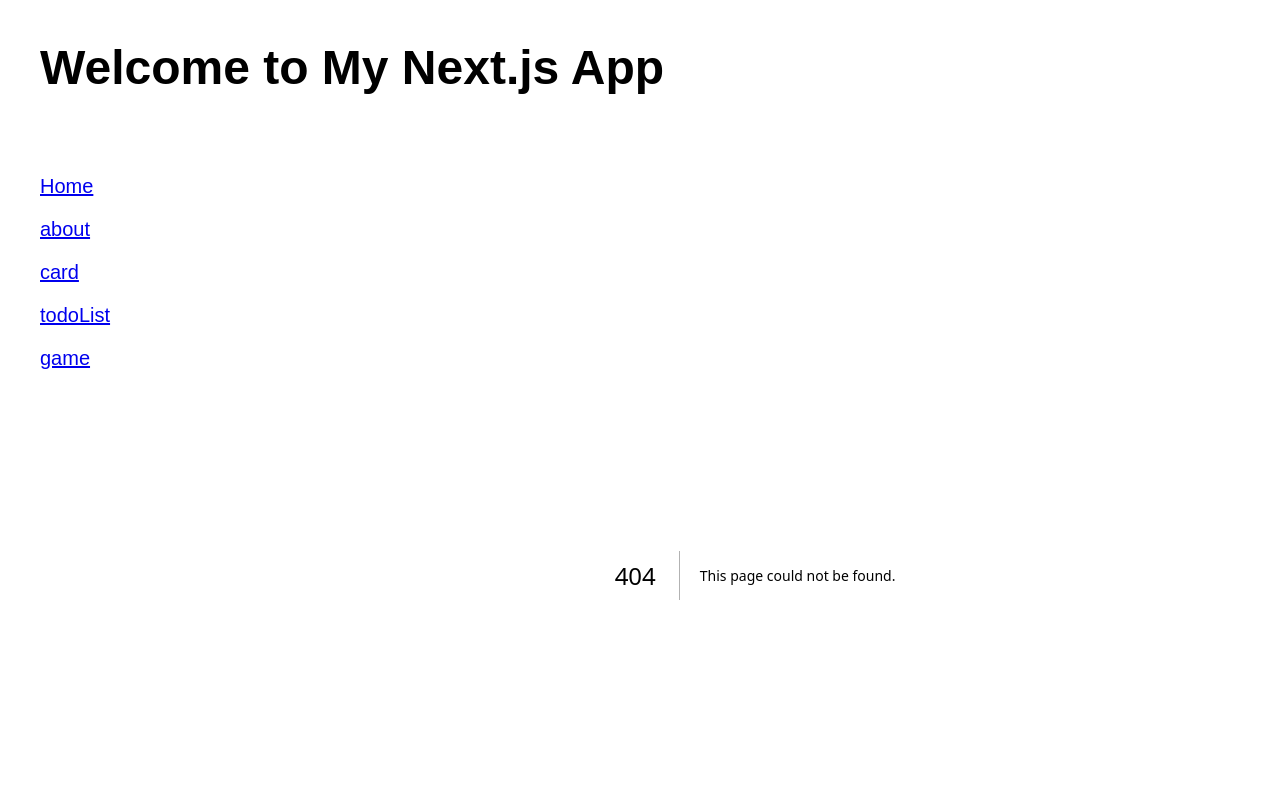
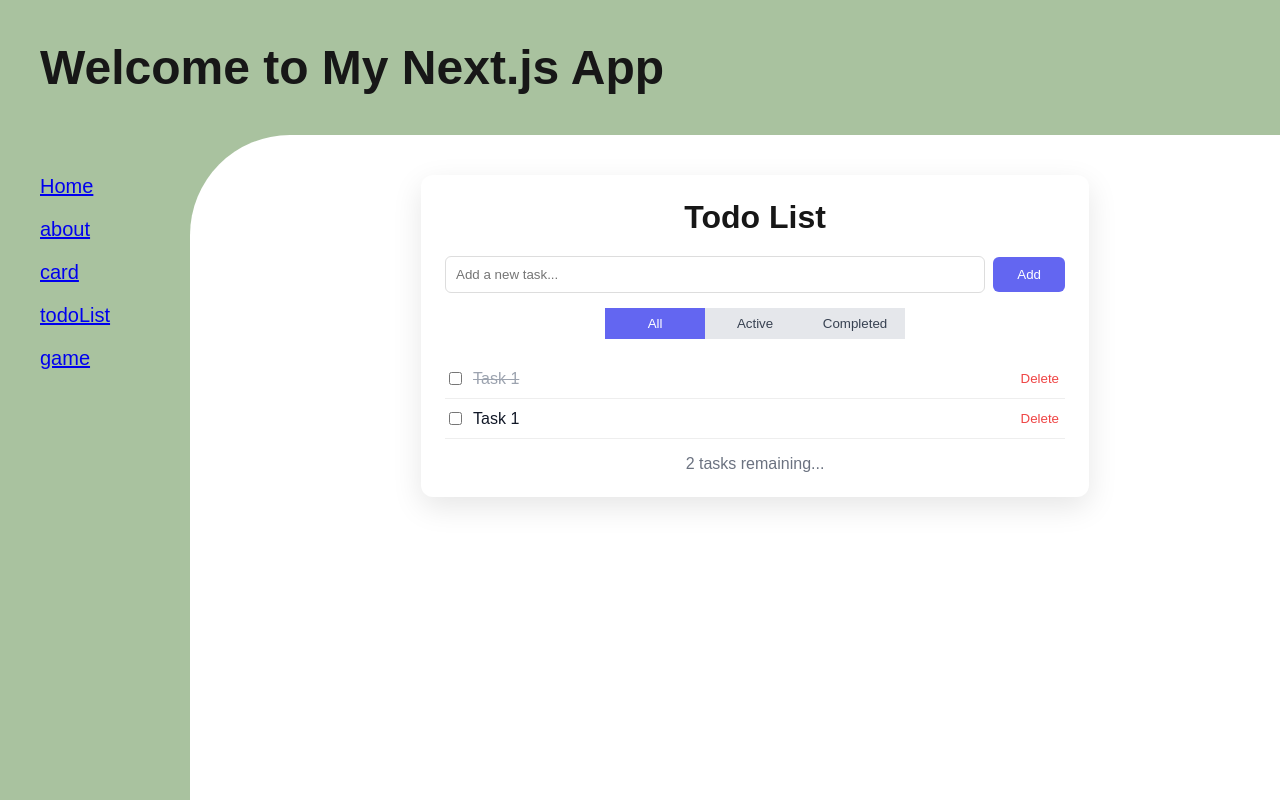
Before and after one commit to jkson83/reactNextJS, a Next.js app in the folder my-app/: page /todo in a window 1280 px wide. Before the commit this address had no page. Built offline with nearby package versions, Linux system fonts and the light colour scheme.

Commit message:
todolist 소스 업로드

```diff
--- a/my-app/package.json
+++ b/my-app/package.json
@@ -9,6 +9,8 @@
     "lint": "eslint"
   },
   "dependencies": {
+    "@emotion/react": "^11.14.0",
+    "@emotion/styled": "^11.14.1",
     "next": "16.1.6",
     "react": "19.2.3",
     "react-dom": "19.2.3",
--- a/my-app/src/app/card/page.js
+++ b/my-app/src/app/card/page.js
@@ -64,7 +64,7 @@ const DATAS = [
   {id:5, name: "동물이미지5", src: "/image/animal-e.png", alt: "", like: false},
 ];
 
-export default function Board() {
+export default function Card() {
   return (
     <>
       <SubHeader title="카드정보" />
--- /dev/null
+++ b/my-app/src/app/todo/mockTotos.js
@@ -0,0 +1,5 @@
+const Todo = [
+  { id: 1, text: "Recoil 공부하기", completed: true },
+  { id: 2, text: "Emotion 스타일링", completed: false },
+  { id: 3, text: "Todo 앱 완성하기", completed: false },
+];
--- /dev/null
+++ b/my-app/src/app/todo/page.js
@@ -0,0 +1,51 @@
+'use client';
+import {
+  TodoWrapper,
+  TodoBox,
+  Title,
+  Input,
+  Filter,
+  List,
+  Footer,
+  RemainText,
+} from "./styles";
+
+export default function todoList() {
+  return (
+    <>
+      <TodoWrapper>
+        <TodoBox>
+          <Title>Todo List</Title>
+          {/* 입력필드 */}
+          <Input.Row>
+            <Input.Field placeholder="Add a new task..." />
+            <Input.Button>Add</Input.Button>
+          </Input.Row>
+          {/* 검색필드 */}
+          <Filter.Row>
+            <Filter.Button active>All</Filter.Button>
+            <Filter.Button>Active</Filter.Button>
+            <Filter.Button>Completed</Filter.Button>
+          </Filter.Row>
+          {/* 리스트필드 */}
+          <List.Row>
+            <List.Item>
+              <List.Checkbox type="checkbox" />
+              <List.Text completed>Task 1</List.Text>
+              <List.DeleteButton>Delete</List.DeleteButton>
+            </List.Item>
+            <List.Item>
+              <List.Checkbox type="checkbox" />
+              <List.Text>Task 1</List.Text>
+              <List.DeleteButton>Delete</List.DeleteButton>
+            </List.Item>
+          </List.Row>
+          {/* 하단 */}
+          <Footer>
+            <RemainText>2 tasks remaining...</RemainText>
+          </Footer>
+        </TodoBox>
+      </TodoWrapper>
+    </>
+  );
+};
--- /dev/null
+++ b/my-app/src/app/todo/styles.js
@@ -0,0 +1,89 @@
+import styled from "@emotion/styled";
+
+export const TodoWrapper = styled.div`
+  display: flex;
+  justify-content: center;
+  align-items: center;
+`;
+
+export const TodoBox = styled.div`
+  width: 620px;
+  background: white;
+  padding: 24px;
+  border-radius: 12px;
+  box-shadow: 0 10px 30px rgba(0,0,0,0.1);
+`;
+
+export const Title = styled.h1`
+  text-align: center;
+  margin-bottom: 20px;
+`;
+export const Input = {
+  Row: styled.div`display: flex;
+  gap: 8px;
+  align-items: center;
+  justify-content: center;`,
+  Field: styled.input`
+  flex: 1;
+  padding: 10px;
+  border-radius: 6px;
+  border: 1px solid #ddd;
+  `,
+  Button: styled.button`
+  padding: 10px 24px;
+  background: #6366f1;
+  color: white;
+  border-radius: 6px;
+  border: none;
+  cursor: pointer;`,
+};
+
+export const Filter = {
+  Row: styled.div`
+  display: flex;
+  flex-direction:row;
+  margin-top:15px;
+  justify-content:center;
+  border-radius:4px;
+  `,
+  Button: styled.button`
+  width: 100px;
+  padding: 8px;
+  border: none;
+  background: ${(props) => (props.active ? "#6366f1" : "#e5e7eb")};
+  color: ${(props) => (props.active ? "white" : "#374151")};
+  cursor: pointer;`,
+};
+
+export const List = {
+  Row: styled.ul`list-style: none;
+  padding: 0;
+  margin-top: 20px;
+  `,
+  Item: styled.li`
+  display: flex;
+  align-items: center;
+  gap: 8px;
+  padding: 10px 0;
+  border-bottom: 1px solid #eee;`,
+  Checkbox: styled.input``,
+  Text: styled.span`
+  flex: 1;
+  text-decoration: ${({ completed }) =>
+  completed ? "line-through" : "none"};
+  color: ${(props) => (props.completed ? "#9ca3af" : "#111827")};`,
+  DeleteButton: styled.button`
+  background: none;
+  border: none;
+  color: #ef4444;
+  cursor: pointer;`,
+};
+
+export const Footer = styled.div`
+  margin-top: 16px;
+  text-align: center;
+`;
+
+export const RemainText = styled.span`
+  color: #6b7280;
+`;
--- a/my-app/src/components/Button.jsx
+++ b/my-app/src/components/Button.jsx
@@ -1,7 +1,7 @@
 'use client';
 
 export default function Button({ action, onAction }) {
-  console.log(action);
+  //console.log(action);
   let title = "";
   let className = "";
 
--- a/my-app/src/components/Lnb.jsx
+++ b/my-app/src/components/Lnb.jsx
@@ -16,7 +16,7 @@ export default function Lnb() {
             <Link href="/card">card</Link>
           </li>
           <li>
-            <Link href="/todoList">todoList</Link>
+            <Link href="/todo">todoList</Link>
           </li>
           <li>
             <Link href="/game">game</Link>
--- a/my-app/src/css/_container.scss
+++ b/my-app/src/css/_container.scss
@@ -18,7 +18,8 @@
       @include font-bold;
     }
     .cont-wrap{
-      //border:1px solid blue;
+      width:100%;
+      height:100%;
     }
     .title-area{
       padding-bottom:25px;
```
Also changed, not shown: 1 other file (tests, documents, lock files or other folders).
